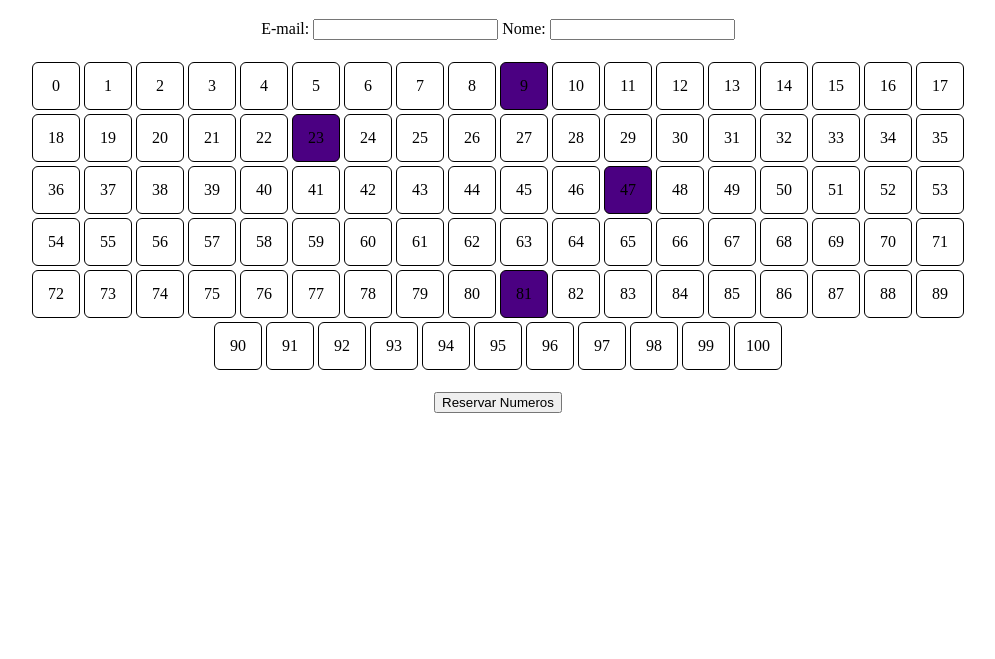
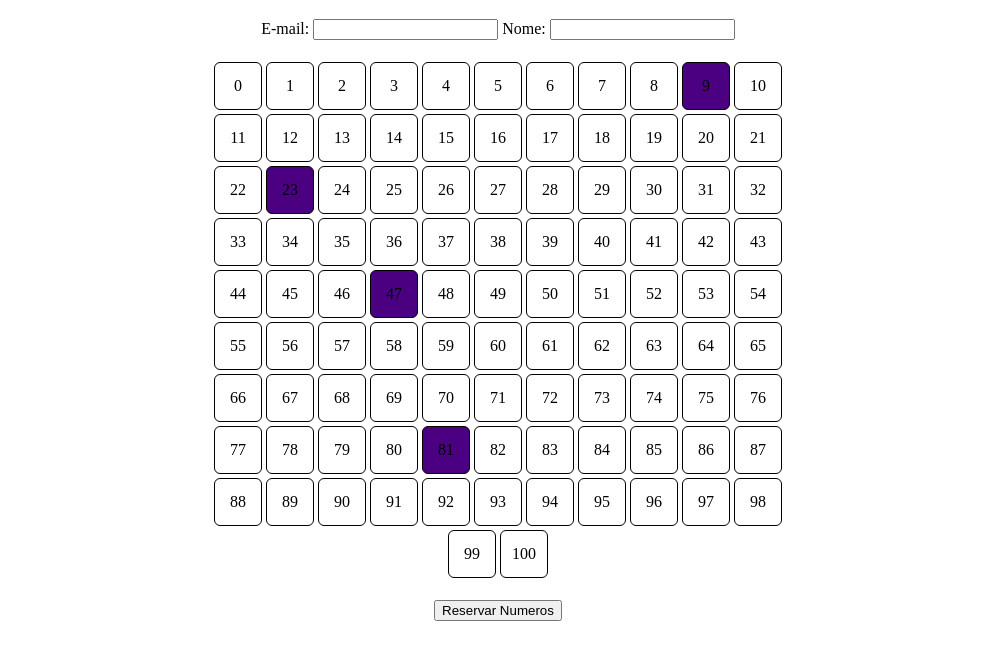
Before and after one commit to jorge-lba/rifa, a website: page public/index.html in a window 1280 px wide. Shown: the part 61-720 px from the top of the page, without its empty margins (142-1137 px from the left). Drawn offline with Linux system fonts and the light colour scheme.

Commit message:
Add media query no CSS

```diff
--- a/public/index.css
+++ b/public/index.css
@@ -4,9 +4,15 @@ html{
 
 body{
     margin: auto;
-    width: 80%;
+    width: 90%;
     text-align: center;
 }
+
+@media only screen and (min-width: 700px) {
+    body {
+        width: 680px
+    }
+  }
 
 #numbers{
     display: flex;
```
